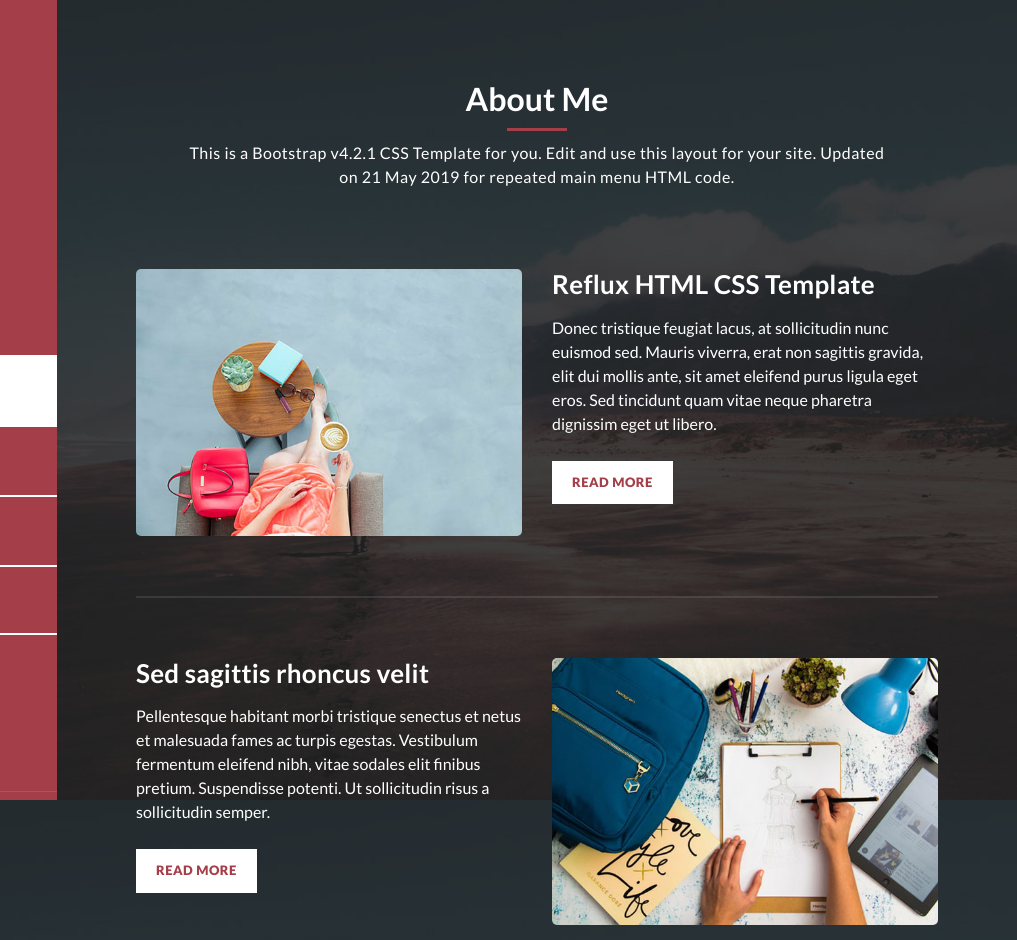
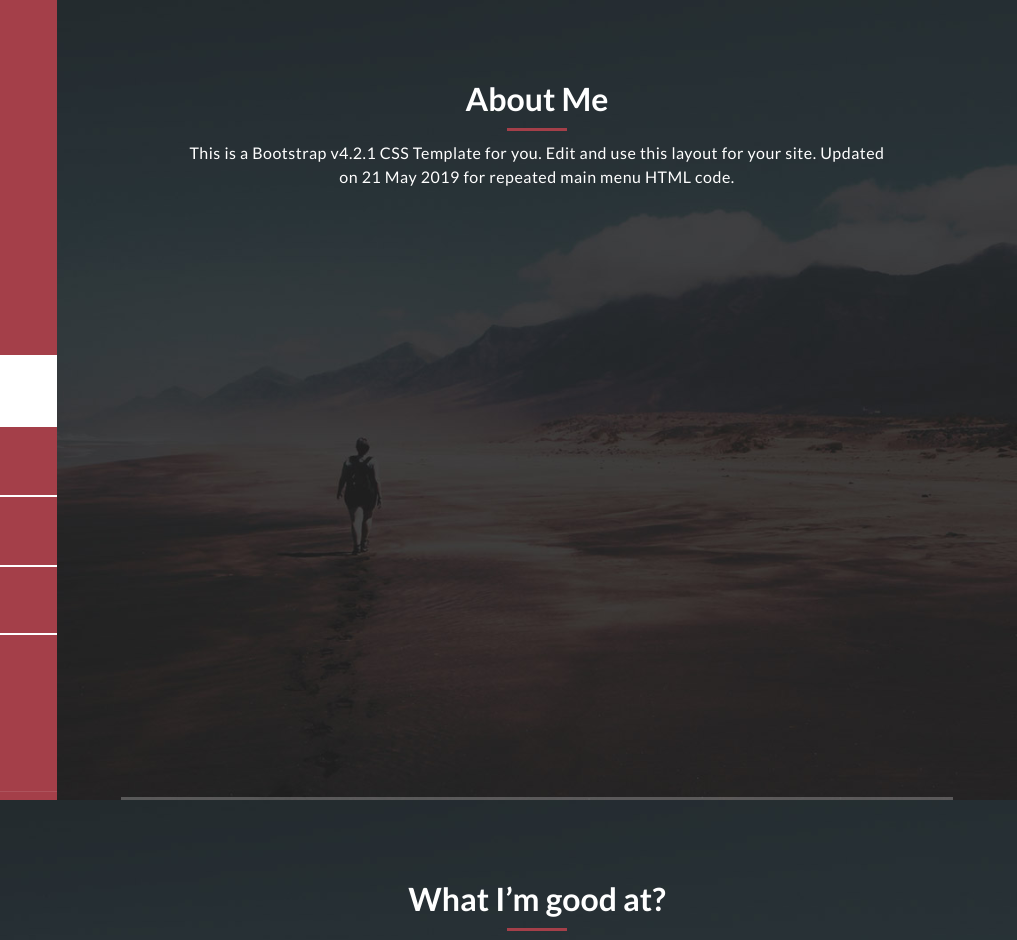
Before and after one commit to ajharulabedeen/ajharulabedeen.github.io, a plain HTML site: page index.html in a window 1280 px wide. Shown: the top 940 px of the page, 263-1280 px from the left. Drawn offline with Linux system fonts and the light colour scheme.

Commit message:
post's div commented!

```diff
--- a/index.html
+++ b/index.html
@@ -1,13 +1,13 @@
 <!DOCTYPE html>
 <html lang="en">
 <head>
-    <meta charset="utf-8" />
+    <meta charset="utf-8"/>
     <meta
             name="viewport"
             content="width=device-width, initial-scale=1, shrink-to-fit=no"
     />
-    <meta name="description" content="" />
-    <meta name="author" content="" />
+    <meta name="description" content=""/>
+    <meta name="author" content=""/>
     <link
             href="https://fonts.googleapis.com/css?family=Lato:100,300,400,700,900"
             rel="stylesheet"
@@ -19,13 +19,13 @@ Reflux Template
     https://templatemo.com/tm-531-reflux
     -->
     <!-- Bootstrap core CSS -->
-    <link href="vendor/bootstrap/css/bootstrap.min.css" rel="stylesheet" />
+    <link href="vendor/bootstrap/css/bootstrap.min.css" rel="stylesheet"/>
 
     <!-- Additional CSS Files -->
-    <link rel="stylesheet" href="assets/css/fontawesome.css" />
-    <link rel="stylesheet" href="assets/css/templatemo-style.css" />
-    <link rel="stylesheet" href="assets/css/owl.css" />
-    <link rel="stylesheet" href="assets/css/lightbox.css" />
+    <link rel="stylesheet" href="assets/css/fontawesome.css"/>
+    <link rel="stylesheet" href="assets/css/templatemo-style.css"/>
+    <link rel="stylesheet" href="assets/css/owl.css"/>
+    <link rel="stylesheet" href="assets/css/lightbox.css"/>
 </head>
 
 <body>
@@ -37,7 +37,7 @@ https://templatemo.com/tm-531-reflux
             <i class="fa fa-times" id="menu-close"></i>
             <div class="container">
                 <div class="image">
-              <a href="#"><img src="assets/images/abedeen.jpg" alt="" /></a>
+                    <a href="#"><img src="assets/images/abedeen.jpg" alt=""/></a>
                 </div>
                 <div class="author-content">
                     <h4>Ajharul Abedeen</h4>
@@ -62,7 +62,8 @@ https://templatemo.com/tm-531-reflux
                             <a href="https://twitter.com/AjharulAbedeen"><i class="fa fa-twitter"></i></a>
                         </li>
                         <li>
-                  <a href="https://www.linkedin.com/in/ajharul-abedeen-11233185/"><i class="fa fa-linkedin"></i></a>
+                            <a href="https://www.linkedin.com/in/ajharul-abedeen-11233185/"><i
+                                    class="fa fa-linkedin"></i></a>
                         </li>
                         <li>
                             <a href="mailto:ajharulabedeen@gmail.com">Mail</a>
@@ -86,54 +87,54 @@ https://templatemo.com/tm-531-reflux
               this layout for your site. Updated on 21 May 2019 for repeated main menu HTML code.</span
                 >
             </div>
-          <div class="left-image-post">
-            <div class="row">
-              <div class="col-md-6">
-                <div class="left-image">
-                  <img src="assets/images/left-image.jpg" alt="" />
-                </div>
-              </div>
-              <div class="col-md-6">
-                <div class="right-text">
-                  <h4>Reflux HTML CSS Template</h4>
-                  <p>
-                    Donec tristique feugiat lacus, at sollicitudin nunc euismod
-                    sed. Mauris viverra, erat non sagittis gravida, elit dui
-                    mollis ante, sit amet eleifend purus ligula eget eros. Sed
-                    tincidunt quam vitae neque pharetra dignissim eget ut
-                    libero.
-                  </p>
-                  <div class="white-button">
-                    <a href="#">Read More</a>
-                  </div>
-                </div>
-              </div>
-            </div>
-          </div>
-          <div class="right-image-post">
-            <div class="row">
-              <div class="col-md-6">
-                <div class="left-text">
-                  <h4>Sed sagittis rhoncus velit</h4>
-                  <p>
-                    Pellentesque habitant morbi tristique senectus et netus et
-                    malesuada fames ac turpis egestas. Vestibulum fermentum
-                    eleifend nibh, vitae sodales elit finibus pretium.
-                    Suspendisse potenti. Ut sollicitudin risus a sollicitudin
-                    semper.
-                  </p>
-                  <div class="white-button">
-                    <a href="#">Read More</a>
-                  </div>
-                </div>
-              </div>
-              <div class="col-md-6">
-                <div class="right-image">
-                  <img src="assets/images/right-image.jpg" alt="" />
-                </div>
-              </div>
-            </div>
-          </div>
+            <!--<div class="left-image-post">-->
+                <!--<div class="row">-->
+                    <!--<div class="col-md-6">-->
+                        <!--<div class="left-image">-->
+                            <!--<img src="assets/images/left-image.jpg" alt=""/>-->
+                        <!--</div>-->
+                    <!--</div>-->
+                    <!--<div class="col-md-6">-->
+                        <!--<div class="right-text">-->
+                            <!--<h4>Reflux HTML CSS Template</h4>-->
+                            <!--<p>-->
+                                <!--Donec tristique feugiat lacus, at sollicitudin nunc euismod-->
+                                <!--sed. Mauris viverra, erat non sagittis gravida, elit dui-->
+                                <!--mollis ante, sit amet eleifend purus ligula eget eros. Sed-->
+                                <!--tincidunt quam vitae neque pharetra dignissim eget ut-->
+                                <!--libero.-->
+                            <!--</p>-->
+                            <!--<div class="white-button">-->
+                                <!--<a href="#">Read More</a>-->
+                            <!--</div>-->
+                        <!--</div>-->
+                    <!--</div>-->
+                <!--</div>-->
+            <!--</div>-->
+            <!--<div class="right-image-post">-->
+                <!--<div class="row">-->
+                    <!--<div class="col-md-6">-->
+                        <!--<div class="left-text">-->
+                            <!--<h4>Sed sagittis rhoncus velit</h4>-->
+                            <!--<p>-->
+                                <!--Pellentesque habitant morbi tristique senectus et netus et-->
+                                <!--malesuada fames ac turpis egestas. Vestibulum fermentum-->
+                                <!--eleifend nibh, vitae sodales elit finibus pretium.-->
+                                <!--Suspendisse potenti. Ut sollicitudin risus a sollicitudin-->
+                                <!--semper.-->
+                            <!--</p>-->
+                            <!--<div class="white-button">-->
+                                <!--<a href="#">Read More</a>-->
+                            <!--</div>-->
+                        <!--</div>-->
+                    <!--</div>-->
+                    <!--<div class="col-md-6">-->
+                        <!--<div class="right-image">-->
+                            <!--<img src="assets/images/right-image.jpg" alt=""/>-->
+                        <!--</div>-->
+                    <!--</div>-->
+                <!--</div>-->
+            <!--</div>-->
         </div>
     </section>
 
@@ -478,7 +479,7 @@ https://templatemo.com/tm-531-reflux
     };
 
     var checkSection = function checkSection() {
-        $(".section").each(function() {
+        $(".section").each(function () {
             var $this = $(this),
                 topEdge = $this.offset().top - 80,
                 bottomEdge = topEdge + $this.height(),
@@ -495,12 +496,12 @@ https://templatemo.com/tm-531-reflux
         });
     };
 
-      $(".main-menu").on("click", "a", function(e) {
+    $(".main-menu").on("click", "a", function (e) {
         e.preventDefault();
         showSection($(this).attr("href"), true);
     });
 
-      $(window).scroll(function() {
+    $(window).scroll(function () {
         checkSection();
     });
 </script>
```
Lines whose indentation alone changed are shown as unchanged.
